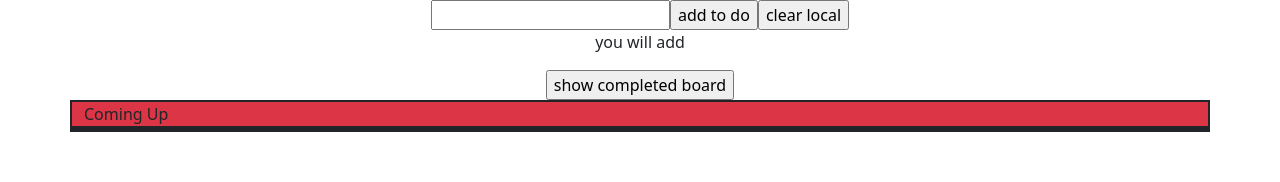
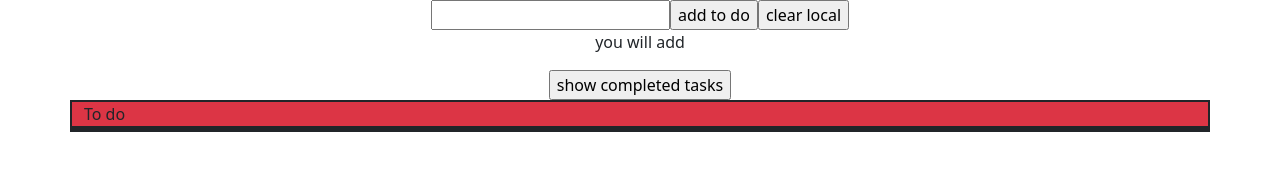
Before and after one commit to RDG97/todo-2, a React (Create React App) app in the folder app/: page / in a window 1280 px wide. Shown: the top 182 px of the page. Built offline with nearby package versions, Linux system fonts and the light colour scheme.

Commit message:
modified:   app/src/Enter.js modified:   app/src/Notdone.js

```diff
--- a/app/src/Enter.js
+++ b/app/src/Enter.js
@@ -42,7 +42,7 @@ export default function Enter(props) {
             <input type="submit" id="clear" value="clear local" onClick={emp}></input>
             <br></br>
             <p>you will add <b>{Todo}</b></p>
-            <input type="submit" id="changestate" value="show completed board" onClick={changeState}></input>
+            <input type="submit" id="changestate" value="show completed tasks" onClick={changeState}></input>
             </center>
         </>
     )
--- a/app/src/Notdone.js
+++ b/app/src/Notdone.js
@@ -25,7 +25,7 @@ export default function Filt(props) {
 
         <div className="container bg-primary" id="listBody">
                 <div className="row" id="listBody">
-                    <div className="col bg-danger border border-2 border-dark">Coming Up
+                    <div className="col bg-danger border border-2 border-dark">To do
                     <div className="row bg-warning border border-2 border-dark">
                     {notdone.map((props, index) => (
                     <div key={props.help}>
```
